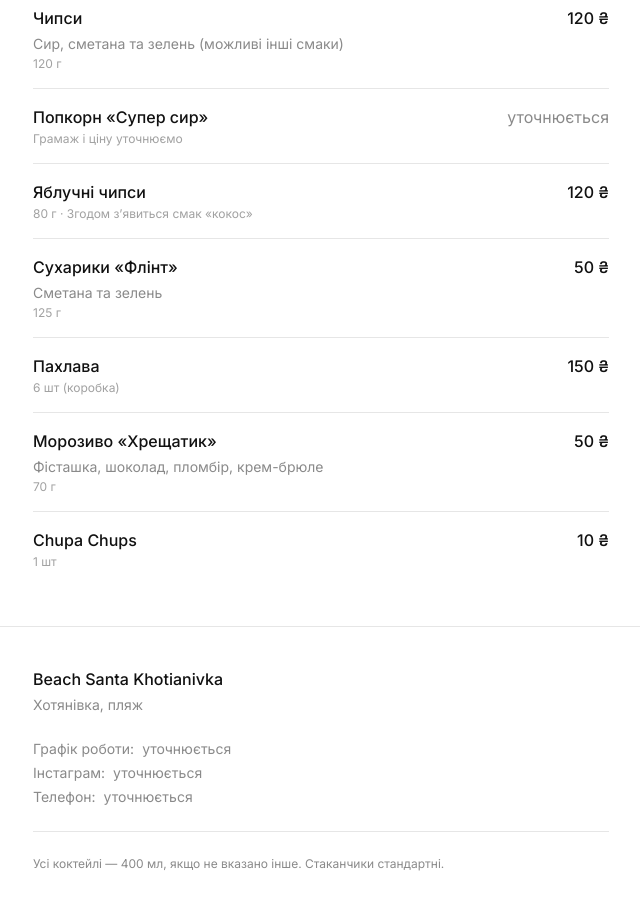
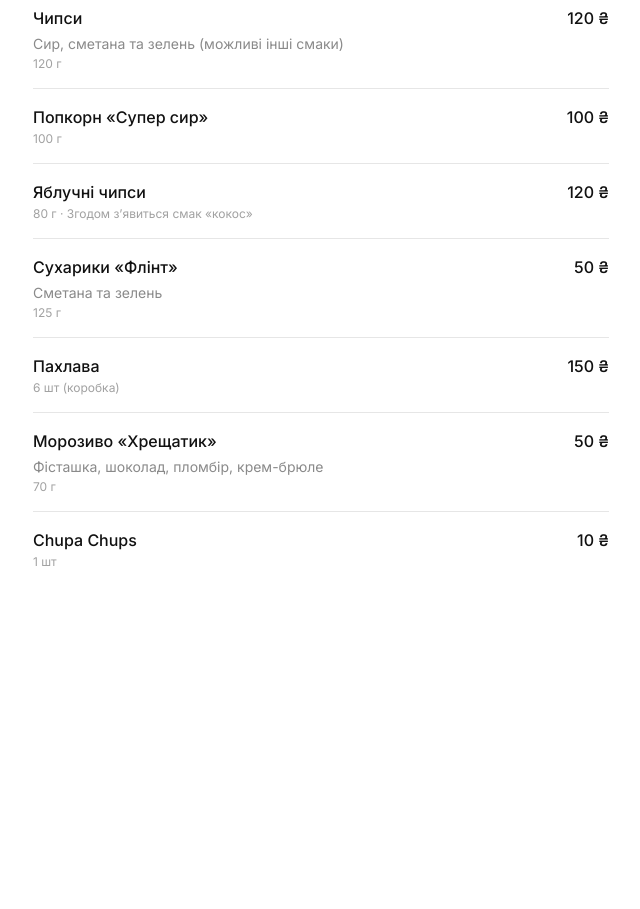
Before and after one commit to shaggspeare/khotianivka-menu, a Next.js app: page / in a window 1280 px wide. Shown: the part 2900-3809 px from the top of the page, without its empty margins (319-959 px from the left). After the commit the page ends 3526 px from the top, so only its background shows below. Built offline with nearby package versions, Linux system fonts and the light colour scheme.

Commit message:
Update popcorn item in menu data to include volume and price. Adjusted documentation to clarify rendering of items with null price.

```diff
--- a/menu-data.ts
+++ b/menu-data.ts
@@ -206,8 +206,8 @@ export const MENU: MenuItem[] = [
   {
     id: "popcorn-cheese",
     name: "Попкорн «Супер сир»",
-    note: "Грамаж і ціну уточнюємо",
-    variants: [{ section: "snacks", price: null }],
+    volume: "100 г",
+    variants: [{ section: "snacks", price: 100 }],
   },
   {
     id: "apple-chips",
--- a/src/app/page.tsx
+++ b/src/app/page.tsx
@@ -1,7 +1,6 @@
 import { MenuHero } from "@/components/MenuHero";
 import { MenuSection } from "@/components/MenuSection";
 import { SectionNav } from "@/components/SectionNav";
-import { SiteFooter } from "@/components/SiteFooter";
 import { SECTIONS } from "@/data/menu";
 
 export default function Home() {
@@ -14,7 +13,6 @@ export default function Home() {
           <MenuSection key={section.id} section={section} />
         ))}
       </main>
-      <SiteFooter />
     </>
   );
 }
--- a/src/data/menu.ts
+++ b/src/data/menu.ts
@@ -206,8 +206,8 @@ export const MENU: MenuItem[] = [
   {
     id: "popcorn-cheese",
     name: "Попкорн «Супер сир»",
-    note: "Грамаж і ціну уточнюємо",
-    variants: [{ section: "snacks", price: null }],
+    volume: "100 г",
+    variants: [{ section: "snacks", price: 100 }],
   },
   {
     id: "apple-chips",
```
Also changed, not shown: 1 other file (tests, documents, lock files or other folders).
